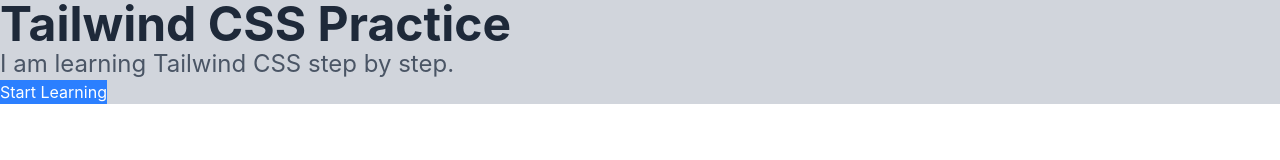
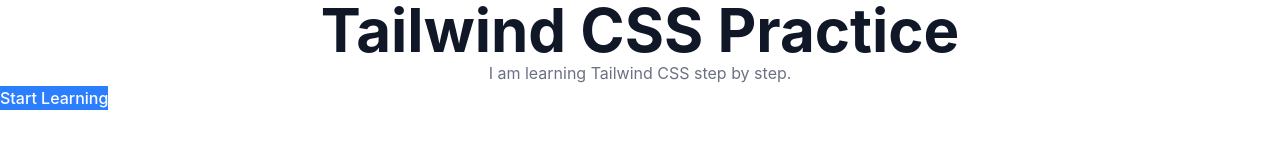
Before and after one commit to sasamir10/tailwind-css-practice, a website built with Vite: page index.html in a window 1280 px wide. Built offline with nearby package versions, Linux system fonts and the light colour scheme.

Commit message:
practice: add typography utilities

```diff
--- a/index.html
+++ b/index.html
@@ -7,15 +7,15 @@
     </head>
 
     <body>
-        <div class="bg-gray-300">
-            <h1 class="text-gray-800 text-5xl font-bold">
-                Tailwind CSS Practice
-            </h1>
-            <p class="text-gray-600 text-2xl">
-                I am learning Tailwind CSS step by step.
-            </p>
-            <button class="bg-blue-500 text-white">Start Learning</button>
-        </div>
+        <h1 class="text-6xl font-bold text-gray-900 text-center">
+            Tailwind CSS Practice
+        </h1>
+        <p class="text-base text-gray-500 leading-relaxed text-center">
+            I am learning Tailwind CSS step by step.
+        </p>
+        <button class="font-medium text-white bg-blue-500">
+            Start Learning
+        </button>
 
         <script type="module" src="/src/main.js"></script>
     </body>
```
